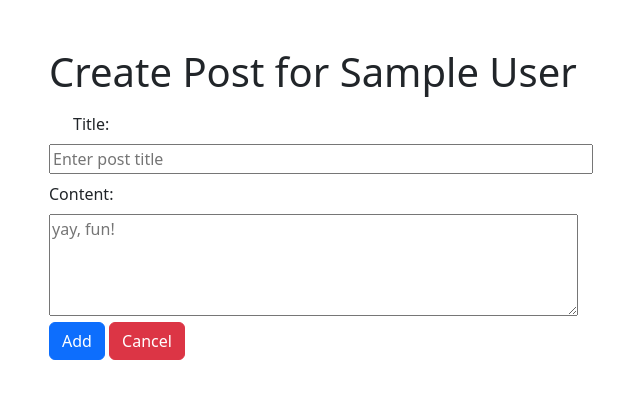
After one commit to mmazurk/flask-blogly, a Flask app: page /users/1/posts/new in a window 1280 px wide. The commit adds this page. Shown: the top 399 px of the page, without its empty margins (33-673 px from the left). Run offline with Flask 3, Linux system fonts and the light colour scheme; tables that the repository leaves empty hold one stand-in row (values such as "Sample post").

Commit message:
not finished yet

```diff
--- a/app.py
+++ b/app.py
@@ -1,5 +1,5 @@
 from flask import Flask, request, redirect, render_template
-from models import db, connect_db, User
+from models import db, connect_db, User, Post, PostTag, Tag
 from flask_debugtoolbar import DebugToolbarExtension
 
 app = Flask(__name__)
@@ -54,7 +54,8 @@ def show_details(user_id):
     """show user detail page"""
 
     user = User.query.get_or_404(user_id)
-    return render_template("detail-page.html", user = user)
+    posts = User.query.get(user_id).posts
+    return render_template("detail-page.html", user = user, posts = posts)
 
 @app.route("/users/<int:user_id>/edit")
 def edit_details(user_id):
@@ -89,3 +90,85 @@ def delete_user(user_id):
     db.session.commit()
 
     return redirect("/users")
+
+@app.route("/users/<int:user_id>/posts/new")
+def add_post(user_id):
+    """Delete a user"""
+
+    user = User.query.get_or_404(user_id)
+    # posts = User.query.get(user_id).posts
+    return render_template("create-post.html", user = user)
+
+### =========================================================================
+
+@app.route("/users/<int:user_id>/posts/new", methods = ['POST'])
+def process_new_post(user_id):
+    """Delete a user"""
+
+    # get the form data
+    title = request.form["post-title"]
+    content = request.form["post-content"]
+
+    # update the database
+    user = User.query.get_or_404(user_id)
+    post = Post(title = title, content = content, user_id = user.user_id)
+    db.session.add(post)
+    db.session.commit()
+
+    # redirect the user
+    return redirect("/users")
+
+@app.route("/posts/<int:post_id>")
+def show_post(post_id):
+    """Delete a user"""
+
+    post = Post.query.get_or_404(post_id)
+
+    return render_template("show-post.html", post = post)
+
+###################################################################################
+
+### TODO: (routes)
+
+# GET /posts/[post-id]/edit
+# Show form to edit a post, and to cancel (back to user page).
+
+# POST /posts/[post-id]/edit
+# Handle editing of a post. Redirect back to the post view.
+
+# POST /posts/[post-id]/delete
+# Delete the post.
+
+### TODO: (user interface)
+
+# Create user interface
+# Add Tag
+# Edit Tag
+# List Tags
+# Show Tag
+# Show Post with Tags
+# Add Post with Tags
+# Edit Post with Tags
+
+### TODO: (routes)
+
+# GET /tags
+# Lists all tags, with links to the tag detail page.
+
+# GET /tags/[tag-id]
+# Show detail about a tag. Have links to edit form and to delete.
+
+# GET /tags/new
+# Shows a form to add a new tag.
+
+# POST /tags/new
+# Process add form, adds tag, and redirect to tag list.
+
+# GET /tags/[tag-id]/edit
+# Show edit form for a tag.
+
+# POST /tags/[tag-id]/edit
+# Process edit form, edit tag, and redirects to the tags list.
+
+# POST /tags/[tag-id]/delete
+# Delete a tag.
--- /dev/null
+++ b/templates/create-post.html
@@ -0,0 +1,30 @@
+{% extends "base.html" %} {%block title%} Users {% endblock %} {%block content%}
+
+<div class="container my-5">
+    <form action="/users/{{user.user_id}}/posts/new" method="POST">
+
+            <h1>Create Post for {{user.first_name}} {{user.last_name}}</h1>
+            <div class="row">
+                <div class="col-md-6">
+                    <div class="form-group">
+                        <label for="post-title" class="my-2 ps-4">Title: </label>
+                        <input type="text" size=53 id="post-title" name="post-title" placeholder="Enter post title">
+                    </div>
+                </div>
+            </div>
+            <div class="row">
+                <div class="col-md-6">
+                    <div class="form-group">
+                        <label for="post-content" class="my-2">Content: </label>
+                        <textarea id="post-content" name="post-content" rows="4" cols="55" placeholder = "yay, fun!"></textarea>
+                    </div>
+                </div>
+            </div>
+            <button type="submit" class="btn btn-primary">Add</button>
+            <a href="/users/{{user.user_id}}" class="btn btn-danger">Cancel</a>
+
+
+        </div>
+    </form>
+
+{% endblock %}
```
Also changed, not shown: models.py (+58 -1 lines), seed.py (+40 -2 lines), templates/detail-page.html (+9 -0 lines), templates/edit-post.html (added, +31 -0 lines), templates/show-post.html (added, +12 -0 lines).
